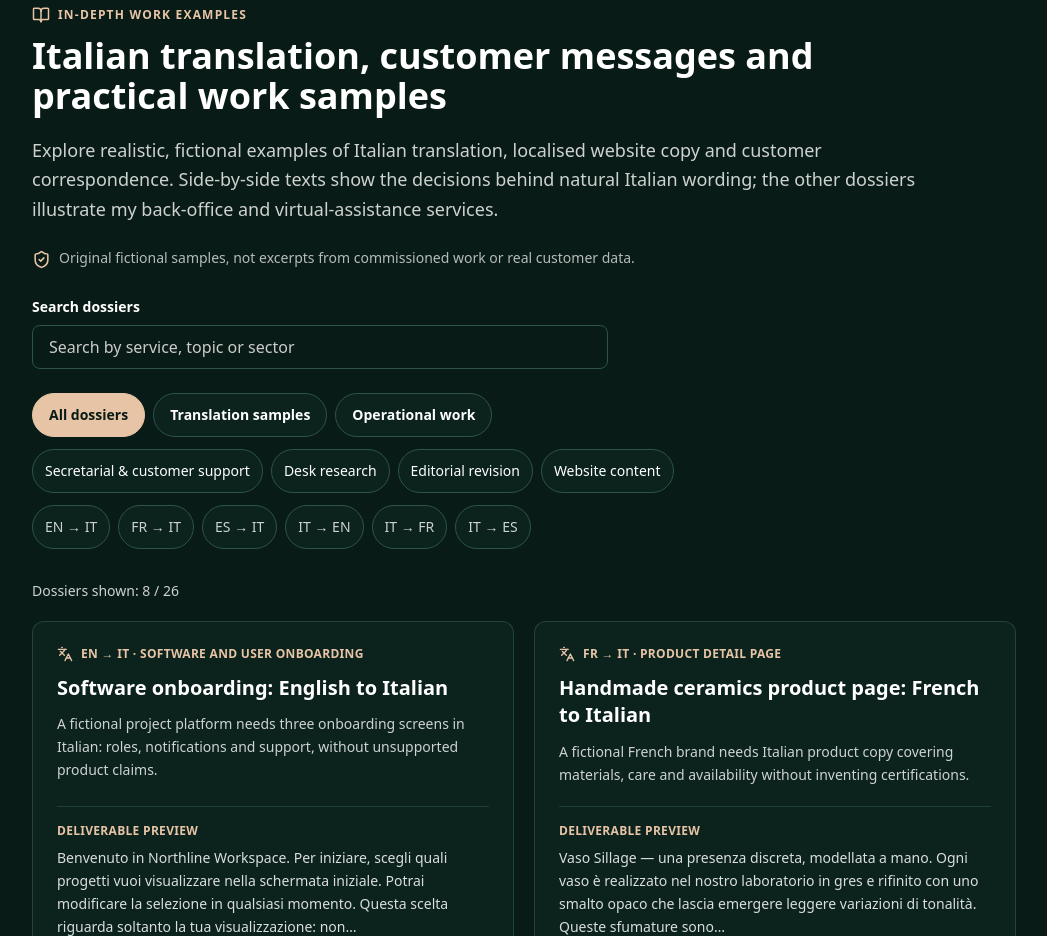
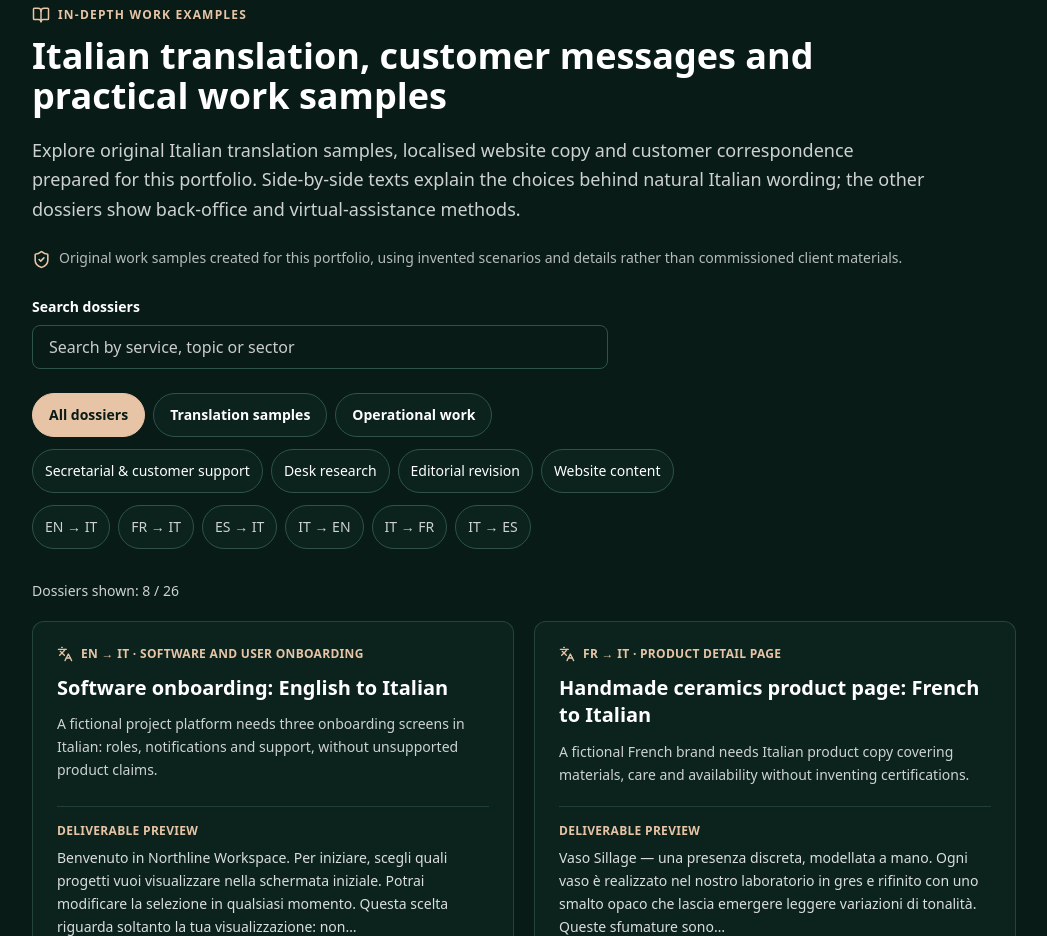
Before and after one commit to noemitomassetti/noemitomassetti-it, a React (Vite) app: page /work-examples in a window 1280 px wide. Shown: the part 1380-2316 px from the top of the page, without its empty margins (116-1163 px from the left). Built offline with nearby package versions, Linux system fonts and the light colour scheme; the HTML template or start-up script is replaced by a standard one.

Commit message:
Use understated authentic work-sample language while clearly disclosing fictional briefs and non-client origin

```diff
--- a/src/components/PortfolioDeepShowcase.tsx
+++ b/src/components/PortfolioDeepShowcase.tsx
@@ -10,9 +10,9 @@ import { DIRECTION_LABELS, type PublicTranslationDirection } from "@/lib/portfol
 const FEATURED_IDS=["en-it-digital-onboarding","fr-it-handmade-product","es-it-existing-customer","it-en-order-status-message","it-fr-training-workshop","it-es-desk-accessory-catalogue","inbox-calendar-triage","customer-care-escalations"];
 type Filter = "all" | "translation" | "operations" | "backoffice" | "research" | "writing" | "web" | PublicTranslationDirection;
 const text = {
-  it: {eyebrow:"Approfondimenti e lavori completi",title:"Scopri come lavoro, attraverso gli elaborati",description:"Oltre alle schede sintetiche, consulta dossier originali con brief realistici, documenti completi, traduzioni a fronte, scelte terminologiche, procedure e controlli. Ogni dossier presenta un problema concreto, l’approccio proposto e un elaborato consultabile.",all:"Tutti i dossier",translation:"Traduzioni a fronte",operations:"Assistenza e organizzazione",backoffice:"Segreteria, customer care e back office",research:"Ricerche informative",writing:"Revisione e cataloghi",web:"Contenuti web",read:"Esplora il dossier completo",source:"Traduzione",context:"Caso operativo",notice:"Materiali dimostrativi originali: non sono estratti di lavori commissionati né contengono dati di clienti reali.",caption:"Documenti, testi e metodi consultabili",results:"Dossier visualizzati",search:"Cerca nei dossier",searchHint:"Cerca per servizio, tema o settore",noResults:"Nessun dossier corrisponde alla ricerca. Prova un altro termine o cambia filtro."},
-  en: {eyebrow:"In-depth work examples",title:"Italian translation, customer messages and practical work samples",description:"Explore realistic, fictional examples of Italian translation, localised website copy and customer correspondence. Side-by-side texts show the decisions behind natural Italian wording; the other dossiers illustrate my back-office and virtual-assistance services.",all:"All dossiers",translation:"Translation samples",operations:"Operational work",backoffice:"Secretarial & customer support",research:"Desk research",writing:"Editorial revision",web:"Website content",read:"Read the complete dossier",source:"Translation",context:"Operational study",notice:"Original fictional samples, not excerpts from commissioned work or real customer data.",caption:"Sample deliverables and working methods",results:"Dossiers shown",search:"Search dossiers",searchHint:"Search by service, topic or sector",noResults:"No matching dossiers. Try another term or filter."},
-  fr: {eyebrow:"Exemples approfondis",title:"Traduction vers l’italien, courriels clients et exemples de missions",description:"Découvrez des exemples fictifs, construits autour de situations réalistes : traduction vers l’italien, adaptation de contenus web et correspondance avec des clients italiens. Les textes en regard expliquent les choix linguistiques ; d’autres dossiers présentent mon travail de secrétariat et de back-office.",all:"Tous les dossiers",translation:"Exemples de traduction",operations:"Soutien opérationnel",backoffice:"Secrétariat et relation client",research:"Recherche documentaire",writing:"Révision éditoriale",web:"Contenus web",read:"Consulter le dossier complet",source:"Traduction",context:"Étude opérationnelle",notice:"Échantillons fictifs originaux, et non extraits de travaux réels ou de données clients.",caption:"Livrables et méthodes à consulter",results:"Dossiers affichés",search:"Rechercher dans les dossiers",searchHint:"Service, sujet ou secteur",noResults:"Aucun dossier ne correspond à la recherche. Essayez un autre terme ou filtre."},
+  it: {eyebrow:"Approfondimenti e lavori completi",title:"Scopri come lavoro, attraverso gli elaborati",description:"Oltre alle schede sintetiche, consulta dossier originali con brief realistici, documenti completi, traduzioni a fronte, scelte terminologiche, procedure e controlli. Ogni dossier presenta un problema concreto, l’approccio proposto e un elaborato consultabile.",all:"Tutti i dossier",translation:"Traduzioni a fronte",operations:"Assistenza e organizzazione",backoffice:"Segreteria, customer care e back office",research:"Ricerche informative",writing:"Revisione e cataloghi",web:"Contenuti web",read:"Esplora il dossier completo",source:"Traduzione",context:"Caso operativo",notice:"Elaborati originali creati per questo portfolio, con situazioni e dati inventati. Non sono estratti di incarichi commissionati.",caption:"Documenti, testi e metodi consultabili",results:"Dossier visualizzati",search:"Cerca nei dossier",searchHint:"Cerca per servizio, tema o settore",noResults:"Nessun dossier corrisponde alla ricerca. Prova un altro termine o cambia filtro."},
+  en: {eyebrow:"In-depth work examples",title:"Italian translation, customer messages and practical work samples",description:"Explore original Italian translation samples, localised website copy and customer correspondence prepared for this portfolio. Side-by-side texts explain the choices behind natural Italian wording; the other dossiers show back-office and virtual-assistance methods.",all:"All dossiers",translation:"Translation samples",operations:"Operational work",backoffice:"Secretarial & customer support",research:"Desk research",writing:"Editorial revision",web:"Website content",read:"Read the complete dossier",source:"Translation",context:"Operational study",notice:"Original work samples created for this portfolio, using invented scenarios and details rather than commissioned client materials.",caption:"Sample deliverables and working methods",results:"Dossiers shown",search:"Search dossiers",searchHint:"Search by service, topic or sector",noResults:"No matching dossiers. Try another term or filter."},
+  fr: {eyebrow:"Exemples approfondis",title:"Traduction vers l’italien, courriels clients et exemples de missions",description:"Découvrez des traductions vers l’italien, des contenus web adaptés et des exemples de courriels professionnels créés pour ce portfolio. Les textes en regard présentent les choix linguistiques ; d’autres dossiers illustrent les méthodes de secrétariat et de back-office.",all:"Tous les dossiers",translation:"Exemples de traduction",operations:"Soutien opérationnel",backoffice:"Secrétariat et relation client",research:"Recherche documentaire",writing:"Révision éditoriale",web:"Contenus web",read:"Consulter le dossier complet",source:"Traduction",context:"Étude opérationnelle",notice:"Travaux originaux créés pour ce portfolio, à partir de situations et de données inventées, sans documents de clients.",caption:"Livrables et méthodes à consulter",results:"Dossiers affichés",search:"Rechercher dans les dossiers",searchHint:"Service, sujet ou secteur",noResults:"Aucun dossier ne correspond à la recherche. Essayez un autre terme ou filtre."},
   es: {eyebrow:"Muestras de trabajo detalladas",title:"Traducción al italiano, correos a clientes y muestras de trabajo",description:"Consulta dossiers originales y detallados con supuestos verosímiles, documentos completos, traducciones en paralelo, decisiones terminológicas, procedimientos y controles. Cada dossier presenta una situación concreta, el método y un entregable.",all:"Todos los dossiers",translation:"Muestras de traducción",operations:"Apoyo operativo",backoffice:"Secretaría y atención al cliente",research:"Investigación documental",writing:"Revisión editorial",web:"Contenidos web",read:"Ver dossier completo",source:"Traducción",context:"Caso operativo",notice:"Ejemplos originales ficticios, no extractos de trabajos encargados ni datos de clientes reales.",caption:"Entregables y métodos para consultar",results:"Dosieres mostrados",search:"Buscar en los dosieres",searchHint:"Servicio, tema o sector",noResults:"No hay dosieres que coincidan. Prueba otro término o filtro."}
 } satisfies Record<Language,Record<string,string>>;
 const previewLabels:Record<Language,string> = {
```
